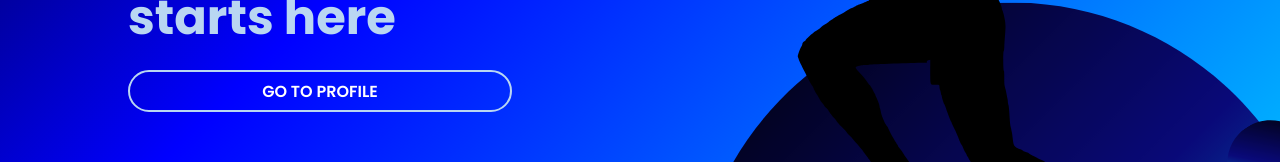
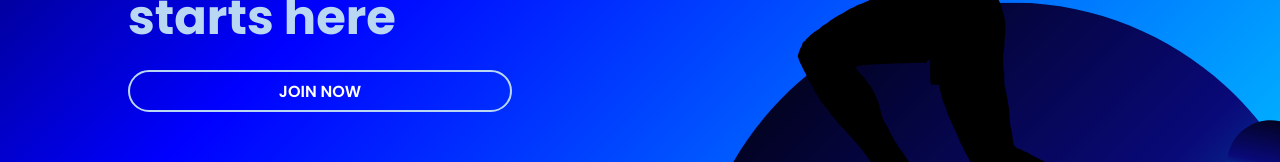
Before and after one commit to Noor-Alina/Momentum, a React (Vite) app: page / in a window 1280 px wide. Shown: the part 425-587 px from the top of the page. Built offline with nearby package versions, Linux system fonts and the light colour scheme; no server answers; sample sign-in values are in the browser's storage.

Commit message:
remove conditional rendering from button since user will only access protected routes when logged in

```diff
--- a/src/components/Home/Home.jsx
+++ b/src/components/Home/Home.jsx
@@ -15,17 +15,12 @@ const Home = () => {
                     <h1 className="Home__hero-heading-text">
                         Your journey to a healthier lifestyle starts here
                     </h1>
-                    {!isLoggedIn() ? (<Link to="/LogIn"
+                    <Link to="/LogIn"
                         className="Home__hero-heading-button"
                         >
                         JOIN NOW
-                    </Link>) : (
-                        <Link to="/Profile"
-                        className="Home__hero-heading-button"
-                        >
-                        GO TO PROFILE
                     </Link>
-                    )}
+
                 </div>
                 <div className="Home__hero-graphic">
                     <img className="Home__hero-graphic-image" src={HeroGraphic} alt="Momentum_hero_image" />
```
